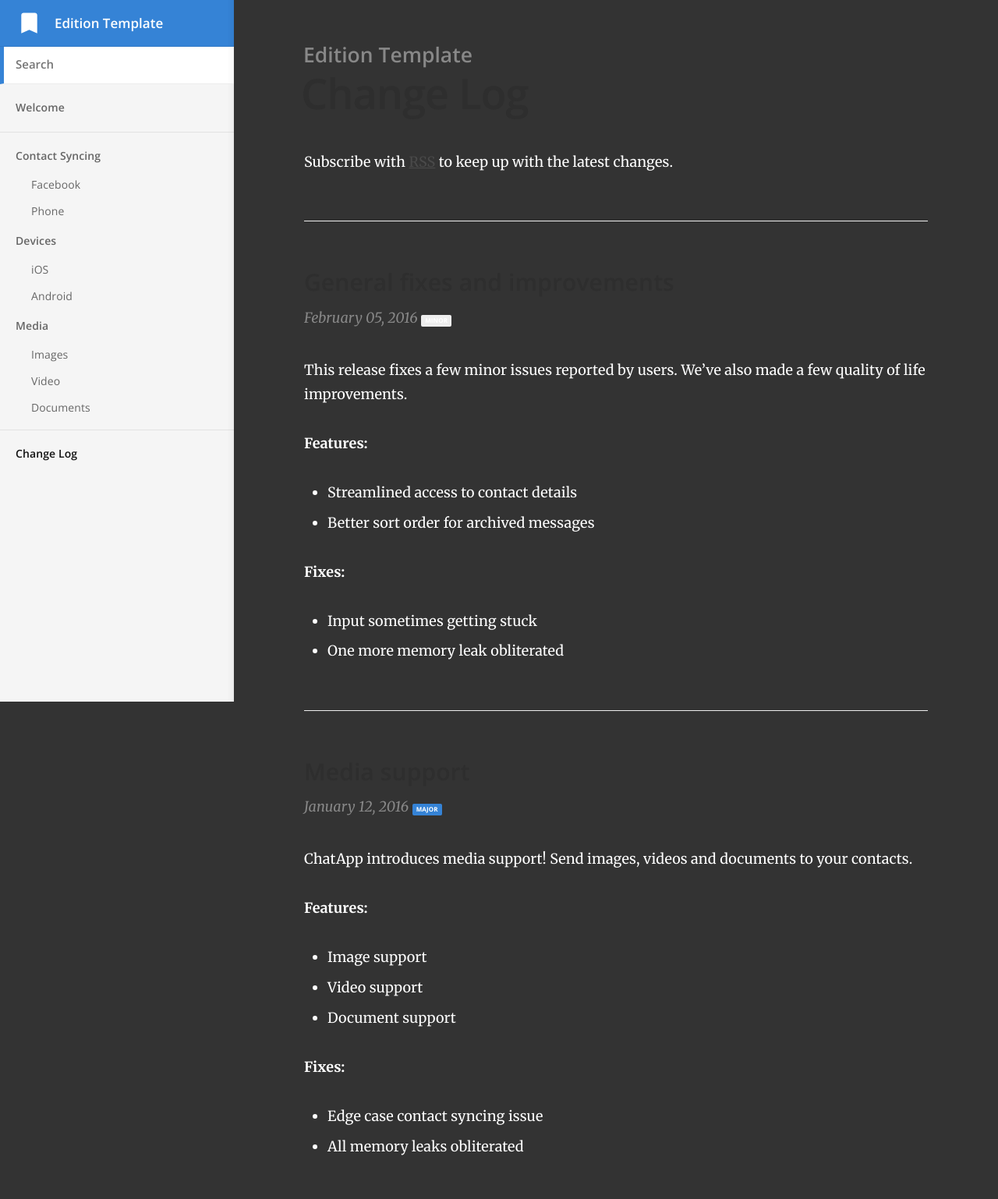
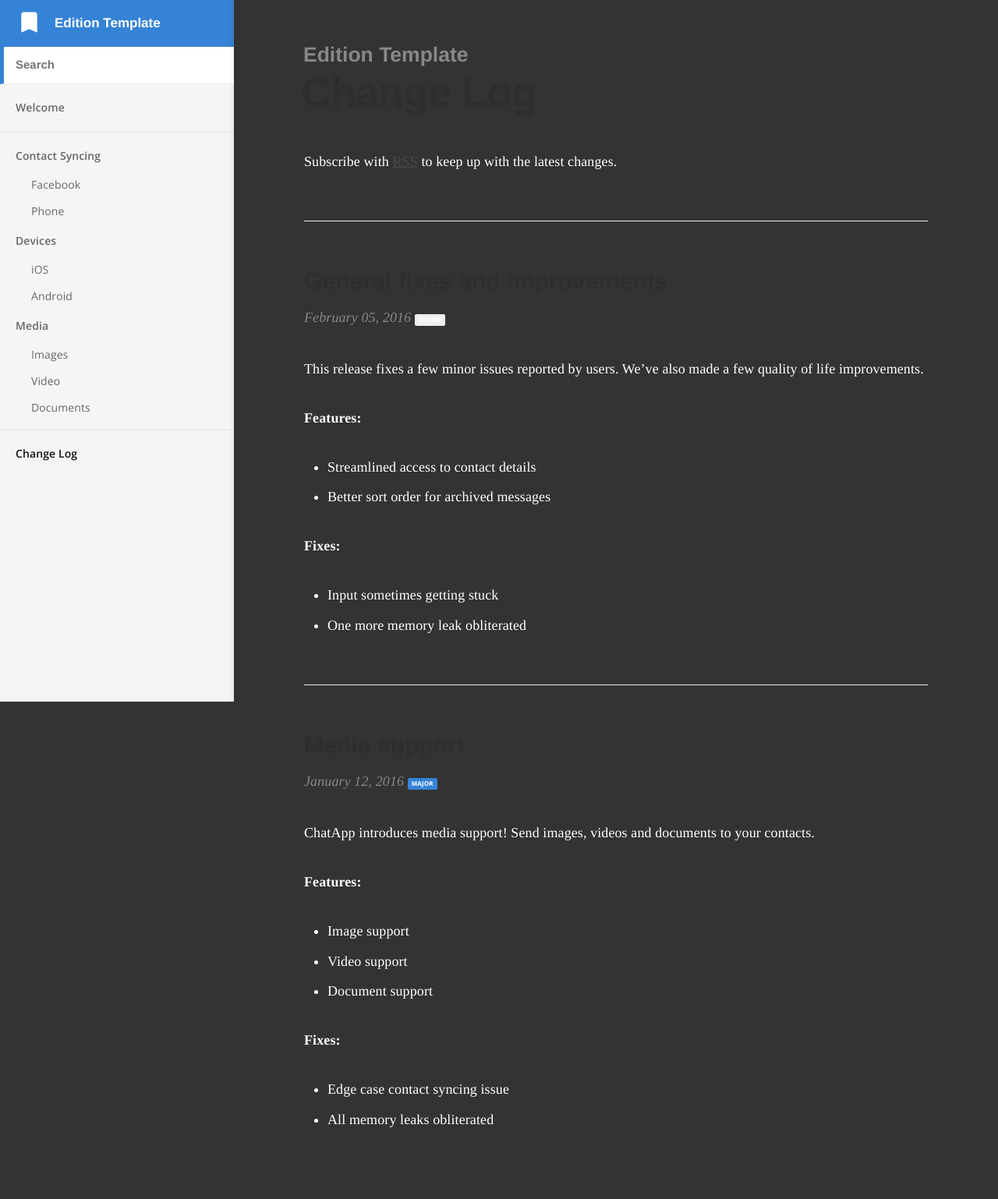
Before and after one commit to d0midigi/aevonflux, a Jekyll site: the page built from changelog.html, in a window 1280 px wide. Shown: the whole page at 78% size. Built offline with Jekyll 4.4.1, drawn with Linux system fonts in a browser that asks for light colours; after the commit the page ends 1504 px from its top, so only the background shows below that.

Commit message:
Update _typography.scss

```diff
--- a/_sass/_typography.scss
+++ b/_sass/_typography.scss
@@ -8,12 +8,12 @@ html {
 body {
 	height: 100%;
 	max-height: 100%;
-	font-family: "Merriweather", serif;
+	font-family: "Montserrat", serif;
 	letter-spacing: 0.01rem;
 	font-size: 1.8em;
 	line-height: 1.75em;
 	color: #3A4145;
-	font-weight: 400;
+	font-weight: 300;
 	-webkit-font-feature-settings: 'kern' 1;
 	-moz-font-feature-settings: 'kern' 1;
 	-o-font-feature-settings: 'kern' 1;
@@ -34,7 +34,7 @@ table {
 	-webkit-font-feature-settings: 'dlig' 1, 'liga' 1, 'lnum' 1, 'kern' 1;
 	-moz-font-feature-settings: 'dlig' 1, 'liga' 1, 'lnum' 1, 'kern' 1;
 	-o-font-feature-settings: 'dlig' 1, 'liga' 1, 'lnum' 1, 'kern' 1;
-	font-family: "Open Sans", sans-serif;
+	font-family: "Montserrat", sans-serif;
 	text-rendering: geometricPrecision;
 }
 
```
